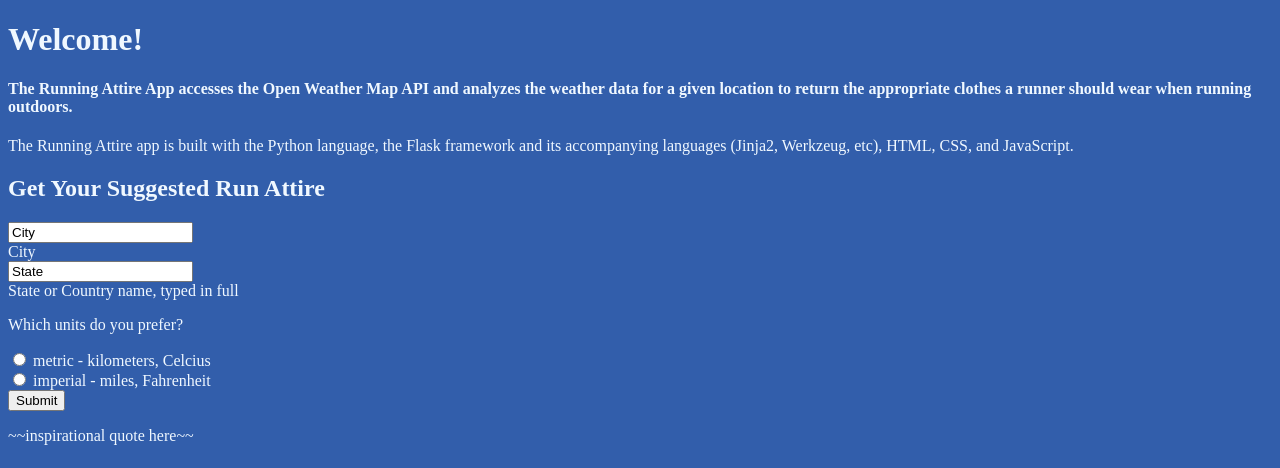
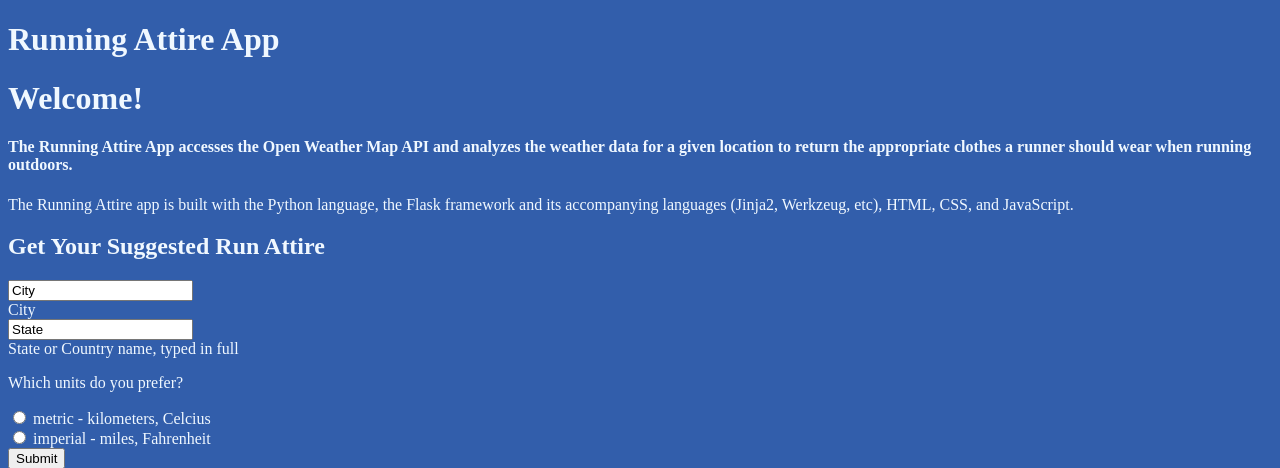
Before and after one commit to MeghanPund/API_Practice, a Flask app: page / in a window 1280 px wide. Shown: the top 468 px of the page. Run offline with Flask 2, Linux system fonts and the light colour scheme.

Commit message:
reformatted block title to be h1

```diff
--- a/templates/layout.html
+++ b/templates/layout.html
@@ -4,7 +4,7 @@
     <meta charset="UTF-8">
     <meta http-equiv="X-UA-Compatible" content="IE=edge">
     <meta name="viewport" content="width=device-width, initial-scale=1.0">
-    <title>{% block title %}Running Attire App{% endblock %}</title>
+    <h1>{% block title %}Running Attire App{% endblock %}</h1>
     <link rel="stylesheet" href="/static/styles.css">
 </head>
 <body>
```
